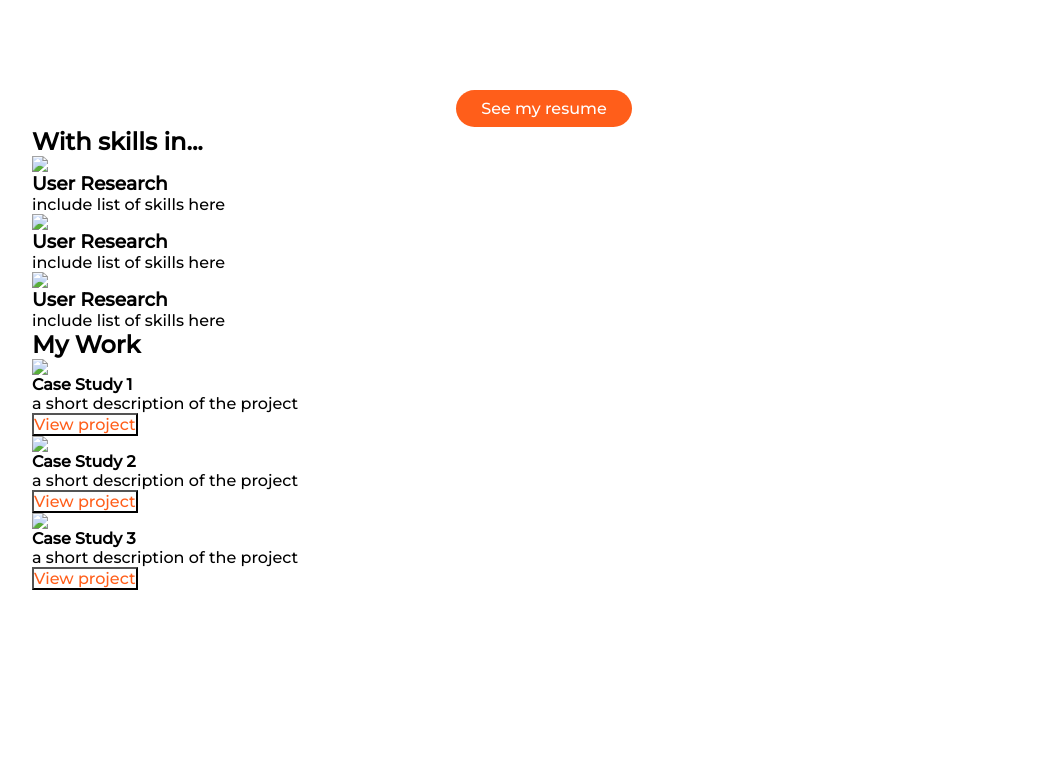
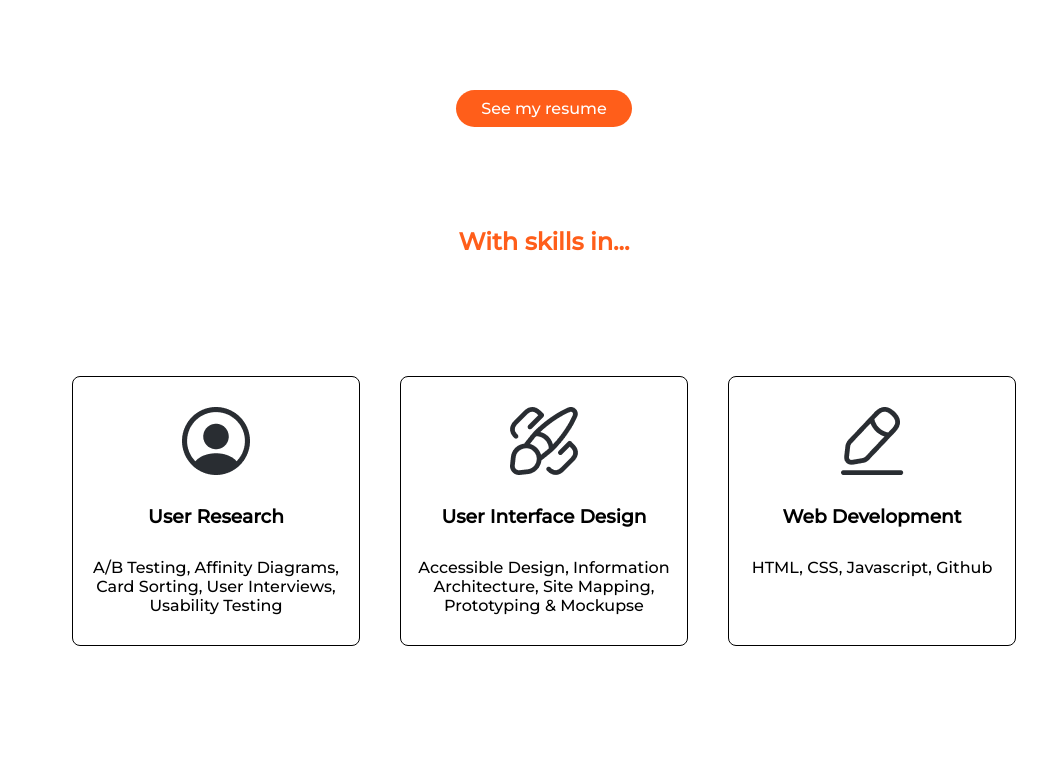
Before and after one commit to SenseiSilab/UX_UI_HW_18, a plain HTML site: page index.html in a window 1280 px wide. Shown: the part 1320-2103 px from the top of the page, without its empty margins (96-1143 px from the left). Drawn offline with Linux system fonts and the light colour scheme.

Commit message:
Coding changes for My Work section

```diff
--- a/index.html
+++ b/index.html
@@ -65,55 +65,52 @@
             <button class="primary-button align-center" type="button">See my resume</button>
         </div>
 
-        <section>
-            <h1>With skills in...</h1>
+        <section class="skillsSection">
+            <h1 class="h1text">With skills in...</h1>
             <div class="flexContainer">
-                <div>
-                    <div>
-                        <img src="#">
+                <div class="left">
+                    <img src="images/User research icon.png">
                     <h3>User Research</h3>
-                        <p>include list of skills here</p>
+                    <p>A/B Testing, Affinity Diagrams, Card Sorting,
+                        User Interviews, Usability Testing</p>
                 </div>
-                    <div>
-                        <img src="#">
-                        <h3>User Research</h3>
-                        <p>include list of skills here</p>
+                <div class="center">
+                    <img src="images/ui icon.png">
+                    <h3>User Interface Design</h3>
+                    <p>Accessible Design, Information Architecture, Site Mapping,
+                        Prototyping  & Mockupse</p>
                 </div>
-                    <div>
-                        <img src="#">
-                        <h3>User Research</h3>
-                        <p>include list of skills here</p>
-                    </div>
+                <div class="right">
+                    <img src="images/web dev icon.png">
+                    <h3>Web Development</h3>
+                    <p>HTML, CSS, Javascript, Github</p>
                 </div>
             </div>
         </section>
 
         <section class="myWork">
-            <h1>My Work</h1>
+            <h1 class="h1text">My Work</h1>
             <div class="workGrid">
-                <div>
-                    <img src="#">
+                <div class="caseStudy1">
+                    <div class="text">
+                        <h2>Case Study 1</h2>
+                        <p>a short description of the project</p>
+                        <button class="primary-button margin">View project</button>
                     </div>
-                <div>
-                    <h4>Case Study 1</h4>
+                </div>
+                <div class="caseStudy2">
+                    <div class="text">
+                        <h2>Case Study 2</h2>
                         <p>a short description of the project</p>
-                    <button>View project</button>
+                        <button class="primary-button margin">View project</button>
                     </div>
-                <div>
-                    <img src="#">
                 </div>
-                <div>
-                    <h4>Case Study 2</h4>
+                <div class="caseStudy3">
+                    <div class="text">
+                        <h2>Case Study 3</h2>
                         <p>a short description of the project</p>
-                    <button>View project</button>
+                        <button class="primary-button margin">View project</button>
                     </div>
-                <div>
-                    <img src="#">
-                </div>
-                <div>
-                    <h4>Case Study 3</h4>
-                    <p>a short description of the project</p>
-                    <button>View project</button>
                 </div>
             </div>
         </section>
--- a/style.css
+++ b/style.css
@@ -5,7 +5,6 @@
     box-sizing: border-box;
     margin: 0;
     padding: 0;
-    background-color: #FFFFFF;
 }
 
 #senseipfp {
@@ -177,8 +176,86 @@ button.hover {
     margin-right: auto;
 }
 
-/*skills section*/
+/*skills section style*/
 
+.flexContainer {
+    display: flex;
+    padding: 20px;
+}
+
+.left, .center, .right {
+    flex-basis: 33%;
+    justify-content: center;
+    text-align: center;
+    margin: 20px 20px;
+    border: 1px solid;
+    border-radius: 8px;
+}
+
+.flexContainer img {
+    margin: 30px 0px;
+}
+
+.flexContainer h3 {
+    margin-bottom: 30px;
+}
+
+.flexContainer p {
+    margin-bottom: 30px;
+}
+
+/* My work section style*/
+
+.workGrid {
+    display: flex;
+    flex-direction: column;
+    margin: 0 auto;
+}
+
+.caseStudy1, .caseStudy2, .caseStudy3 {
+    height: 100%;
+    width: 100%;
+    display: flex;
+    align-items: flex-end;
+    margin-bottom: 20px;
+}
+
+.caseStudy1 {
+    margin-top:20px;
+    height: 500px;
+    background-image: url("images/case study 1 mockup.jpg");
+    background-size: 100%;
+    background-repeat: no-repeat;
+    background-position: center;
+
+  }
+
+  .caseStudy2 {
+    height: 500px;
+    background-image: url("images/case study 2 mockup.png");
+    background-size: 100%;
+    background-repeat: no-repeat;
+    background-position: center;
+  }
+
+  .caseStudy3 {
+    height: 500px;
+    background-image: url("images/case study 3 mockup.jpg");
+    background-size: 100%;
+    background-repeat: no-repeat;
+    background-position: center;
+  }
+
+  .text {
+    background: linear-gradient(rgb(255, 255, 255, 0.7), rgb(0, 0, 0, 0.7));
+    width: 100%;
+    height: 180px;
+    padding: 20px 40px;
+  }
+
+  .margin {
+    margin-top: 30px;
+  }
 
 /*footer*/
 
```
Also changed, not shown: images/case study 1 mockup.jpg (added), images/case study 2 mockup.png (added), images/case study 3 mockup.jpg (added). Lines whose indentation alone changed are shown as unchanged.
